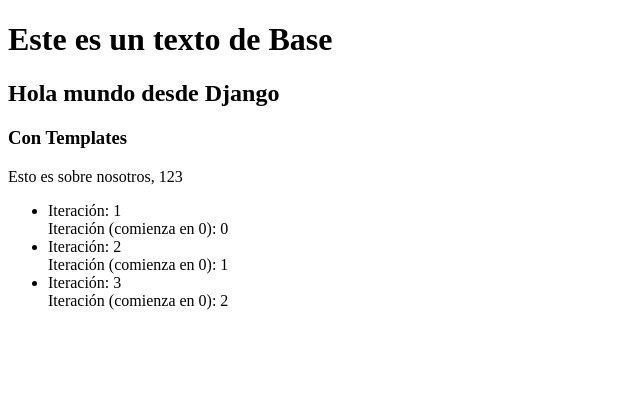
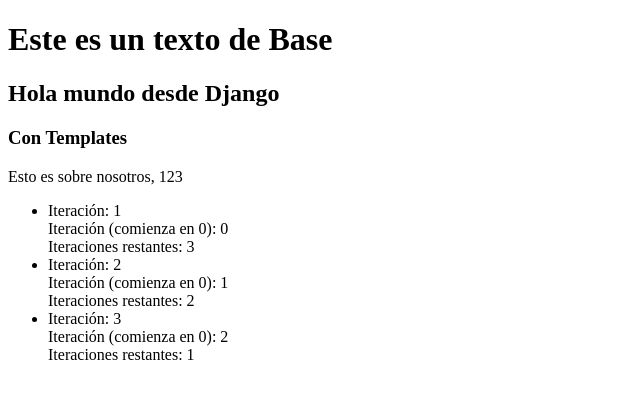
Before and after one commit to Eduardo-P/pw2-Teoria-Django, a Django app: page / in a window 1280 px wide. Shown: the part 88-487 px from the top of the page, without its empty margins (0-640 px from the left). Run offline with Django 5.2, Linux system fonts and the light colour scheme.

Commit message:
Probando la variable 'revcounter' de forloop, que devuelve el numero de iteraciones restantes, empezando en 1

```diff
--- a/listaContactos/templates/home.html
+++ b/listaContactos/templates/home.html
@@ -18,6 +18,7 @@
                 <li>
                     Iteración: {{forloop.counter}}<br>
                     Iteración (comienza en 0): {{ forloop.counter0 }}<br>
+                    Iteraciones restantes: {{ forloop.revcounter }}<br>
                 </li>
             {% endfor %}
         </ul/>
```
